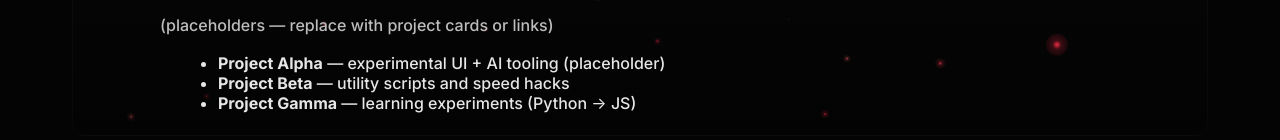
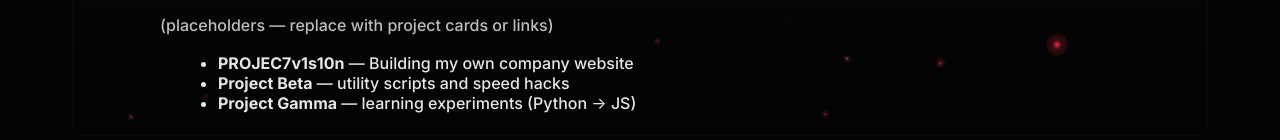
Before and after one commit to DaDark12/DaDark12, a plain HTML site: page index.html in a window 1280 px wide. Shown: the part 416-556 px from the top of the page. Drawn offline with Linux system fonts and the light colour scheme.

Commit message:
Update index.html

```diff
--- a/index.html
+++ b/index.html
@@ -49,7 +49,7 @@
         <h2>Selected projects</h2>
         <p class="muted">(placeholders — replace with project cards or links)</p>
         <ul class="bullets">
-          <li><strong>Project Alpha</strong> — experimental UI + AI tooling (placeholder)</li>
+          <li><strong>PROJEC7v1s10n</strong> — Building my own company website</li>
           <li><strong>Project Beta</strong> — utility scripts and speed hacks</li>
           <li><strong>Project Gamma</strong> — learning experiments (Python → JS)</li>
         </ul>
```
